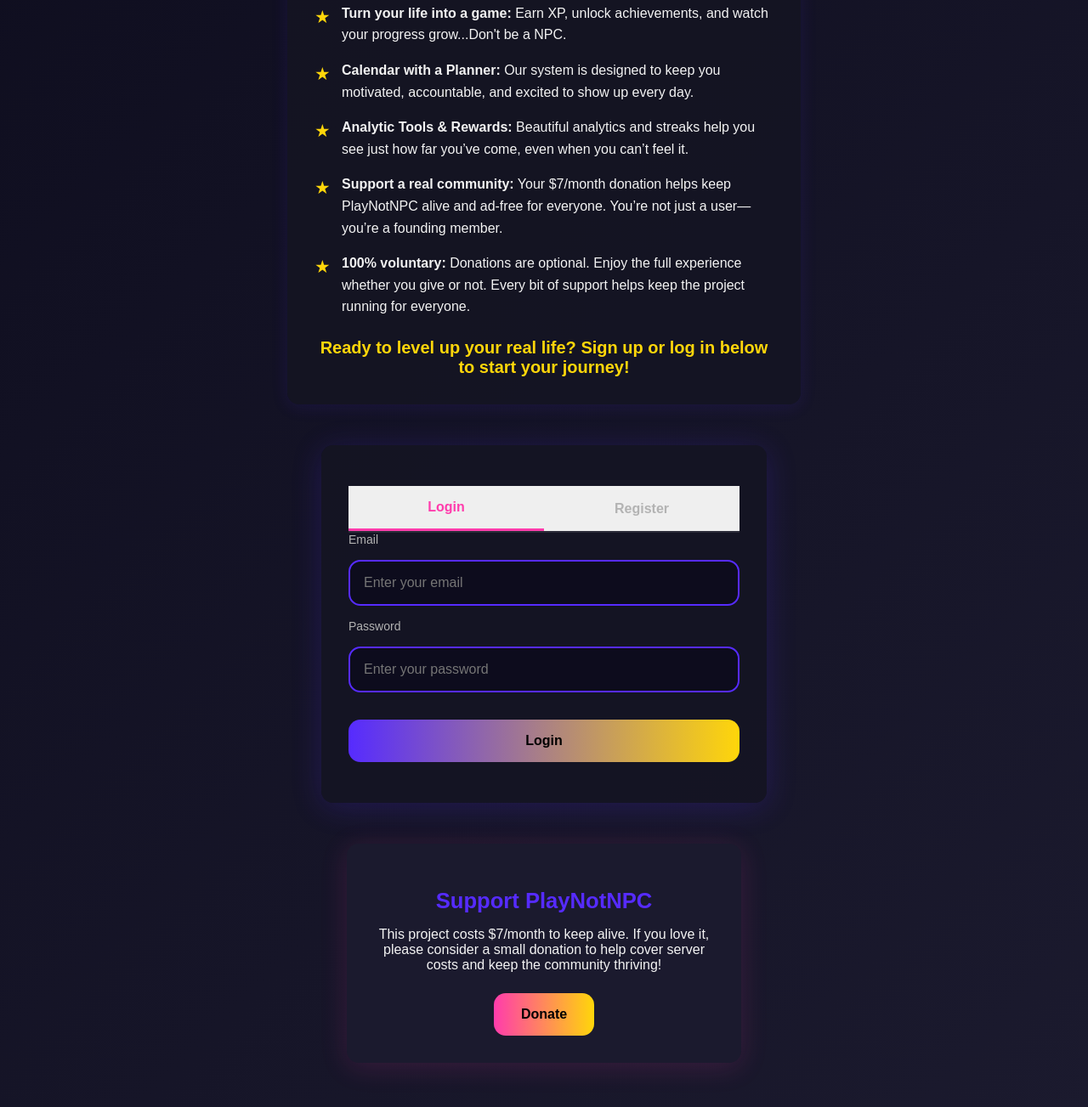
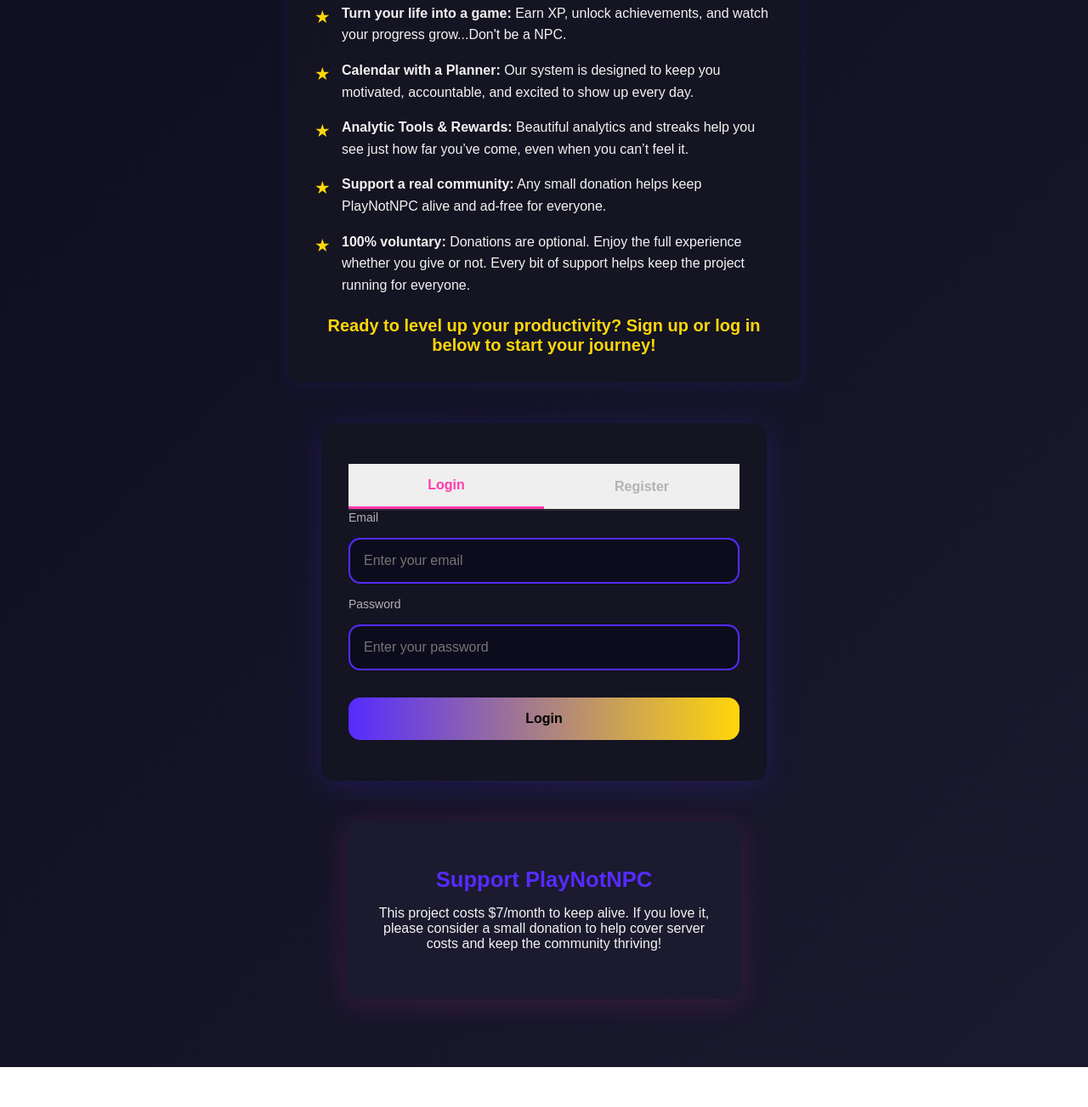
Before and after one commit to garrettmichae1/PlayNotNPC, a website with bundled scripts: page login.html in a window 1280 px wide. Shown: the part 595-1898 px from the top of the page at 85% size. After the commit the page ends 1851 px from the top, so only its background shows below. Built offline with nearby package versions, Linux system fonts and the light colour scheme.

Commit message:
More updates to login.html

```diff
--- a/login.html
+++ b/login.html
@@ -39,10 +39,10 @@
       <li><strong>Turn your life into a game:</strong> Earn XP, unlock achievements, and watch your progress grow...Don't be a NPC.</li>
       <li><strong>Calendar with a Planner:</strong> Our system is designed to keep you motivated, accountable, and excited to show up every day.</li>
       <li><strong>Analytic Tools & Rewards:</strong> Beautiful analytics and streaks help you see just how far you’ve come, even when you can’t feel it.</li>
-      <li><strong>Support a real community:</strong> Your $7/month donation helps keep PlayNotNPC alive and ad-free for everyone. You’re not just a user—you’re a founding member.</li>
+      <li><strong>Support a real community:</strong> Any small donation helps keep PlayNotNPC alive and ad-free for everyone.</li>
       <li><strong>100% voluntary:</strong> Donations are optional. Enjoy the full experience whether you give or not. Every bit of support helps keep the project running for everyone.</li>
     </ul>
-    <div class="value-cta">Ready to level up your real life? Sign up or log in below to start your journey!</div>
+    <div class="value-cta">Ready to level up your productivity? Sign up or log in below to start your journey!</div>
   </section>
 
   <!-- ===== Auth Card (Tabbed Login/Register) ===== -->
@@ -77,7 +77,6 @@
     <div class="donation-content">
       <h2>Support PlayNotNPC</h2>
       <p>This project costs $7/month to keep alive. If you love it, please consider a small donation to help cover server costs and keep the community thriving!</p>
-      <button class="donate-btn" onclick="window.open('https://www.buymeacoffee.com/', '_blank')">Donate</button>
     </div>
   </section>
 
```
